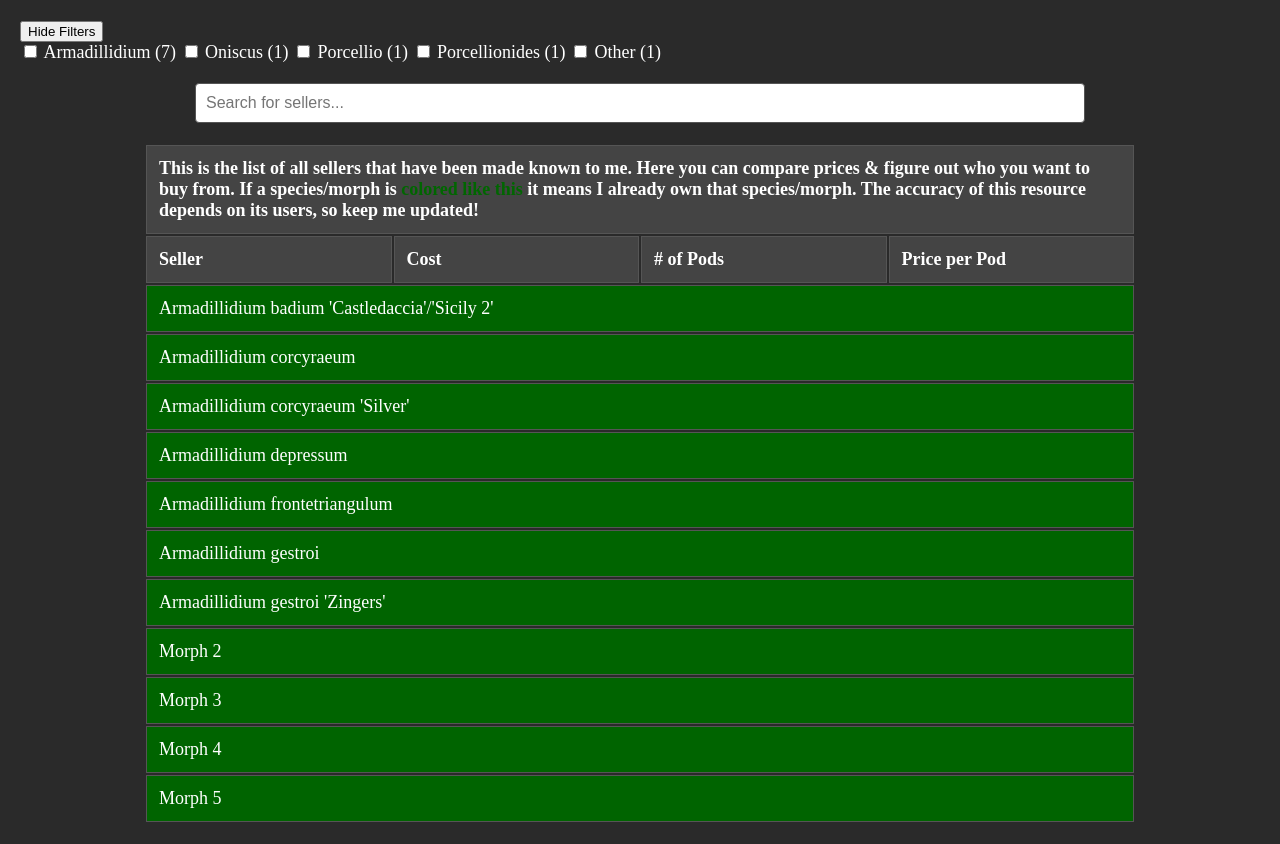
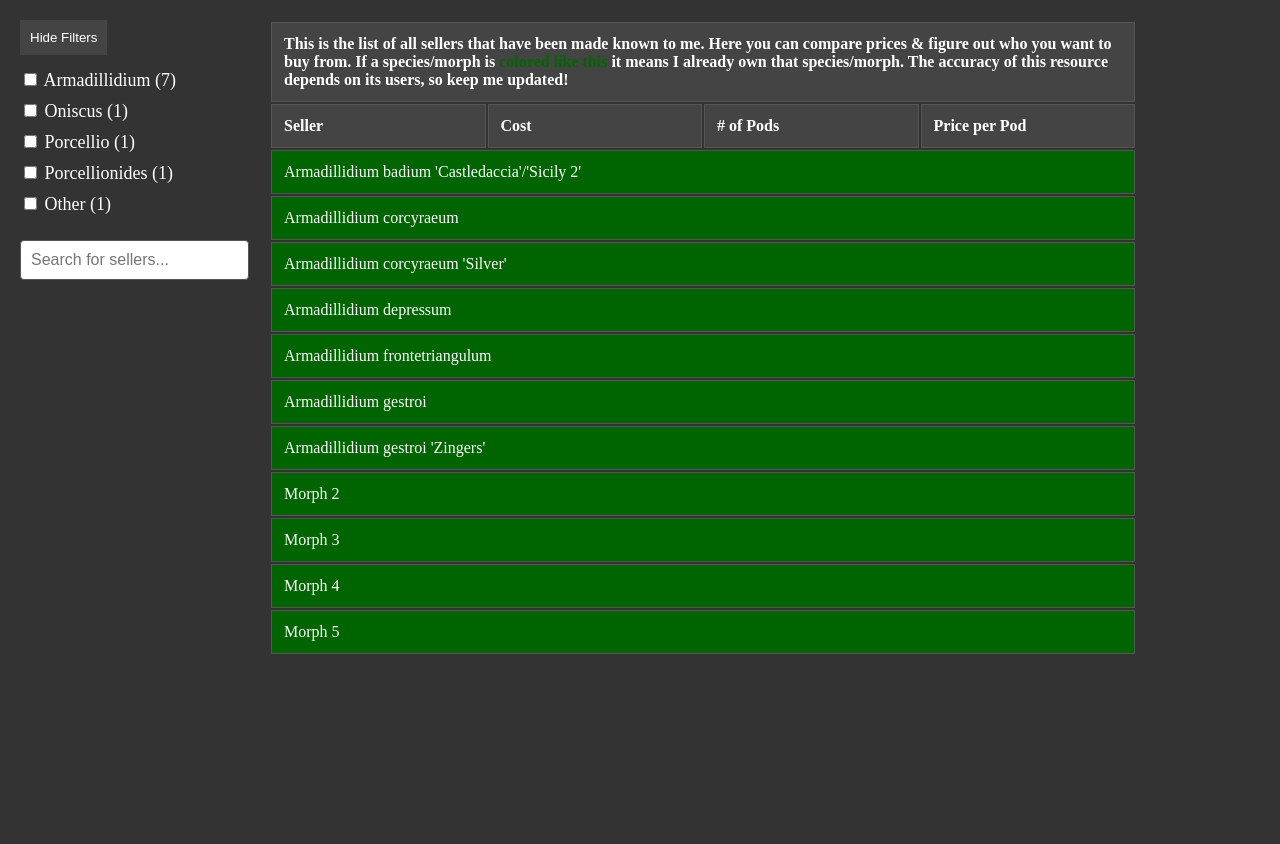
Before and after one commit to spookyblush/spookyblush.github.io, a plain HTML site: page thicc-full.html in a window 1280 px wide. Both pictures are taken after a click on the button "Show Filters". After the commit the page ends 800 px from the top, so only its background shows below. Drawn offline with Linux system fonts and the light colour scheme.

Commit message:
Updated app.css

```diff
--- a/app.css
+++ b/app.css
@@ -1,15 +1,39 @@
+* {
+    box-sizing: border-box; /* Ensure precise box sizing */
+}
+
 body {
     font-family: Inconsolata;
-    font-size: 18px;
-    background-color: #2a2a2a;
+    background-color: #333;
     color: #fff;
     margin: 0;
     padding: 20px;
 }
 
+#container {
+    display: flex; /* Arrange filter and table in a row */
+}
+
+#filterContainer {
+    margin-right: 20px; /* Space between filter and table */
+    flex-shrink: 0; /* Prevent shrink */
+}
+
+#filterMenu {
+    margin-bottom: 20px; /* Space below filter menu */
+}
+
+.checkbox-group {
+    display: flex; /* Flex for the group */
+    flex-direction: column; /* Stack vertically */
+}
+
+label {
+    margin: 5px 0; /* Spacing between labels */
+}
+
 table {
-    width: 80%;
-    margin: 0 auto; /* Aligns the table to the center of the webpage */
+    width: 70%;
     table-layout: fixed;
 }
 
@@ -39,11 +63,28 @@ th {
 }
 
 #searchBar {
-    width: 70%;
+    width: 100%; /* Full width for the search bar */
     padding: 10px;
-    margin: 20px auto; /* Center the search bar with some margin */
     display: block;
     font-size: 16px;
     border: 1px solid #555;
-    border-radius: 4px; /* Rounded corners */
+    border-radius: 4px; /* Rounded edges */
 }
+
+#toggleFilterBtn {
+    margin-bottom: 10px; /* Spacing below */
+    padding: 10px;
+    background-color: #444;
+    color: white;
+    border: none;
+    cursor: pointer;
+}
+
+#toggleFilterBtn:hover {
+    background-color: #555;
+}
+
+.checkbox-group label {
+    margin: 5px 0; /* Spacing between labels */
+    font-size: 18px; /* Adjust font size here */
+}
```
